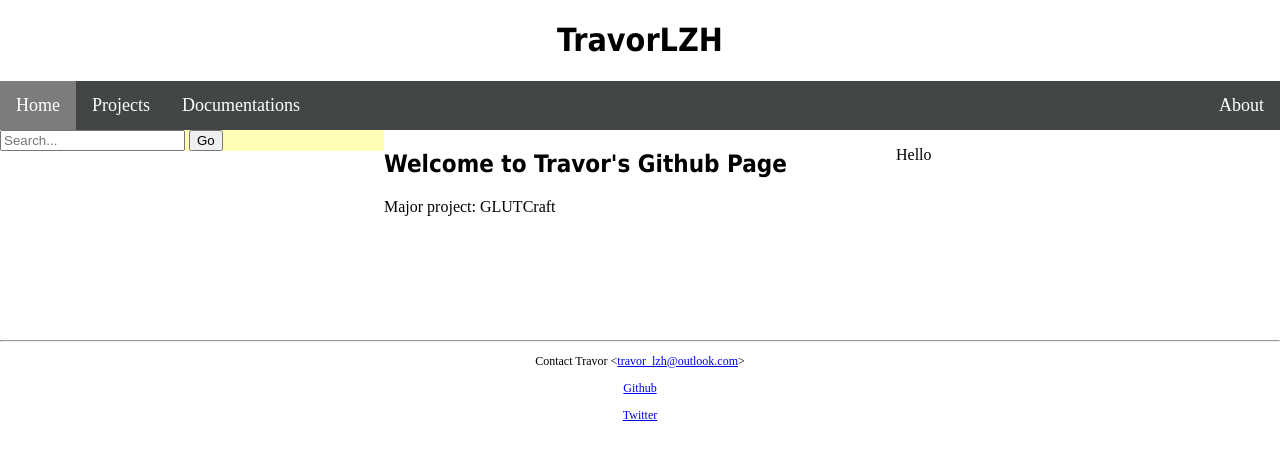
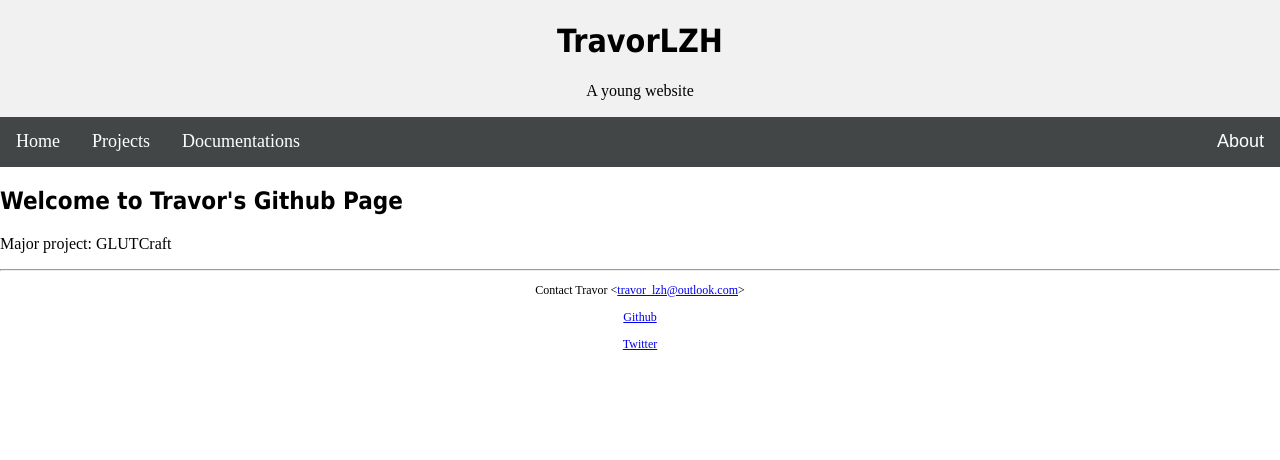
Before and after one commit to TravorLZH/travorlzh.github.io-old, a Jekyll site: the page built from index.html, in a window 1280 px wide. Shown: the top 460 px of the page. Built offline with Jekyll 4.4.1, drawn with Linux system fonts in a browser that asks for light colours.

Commit message:
Updated navigation bar

```diff
--- a/_layouts/default.html
+++ b/_layouts/default.html
@@ -5,18 +5,30 @@
 		<link rel="icon" href="../assets/icons/favicon.ico"/>
 		<link rel="shortcut icon" href="../assets/icons/favicon.ico"/>
 		<link rel="stylesheet" href="../assets/css/styles.css"/>
+		<script type="text/javascript">
+			function drop(){
+				console.log("Clicked");
+				var dropdown=document.getElementsByClassName("dropdown-content")[0];
+				if(dropdown.getAttribute("show")=="false"){
+					dropdown.setAttribute("show","true");
+				}else if(dropdown.getAttribute("show")=="true"){
+					dropdown.setAttribute("show","false");
+				}
+			}
+		</script>
 	</head>
 	<body>
 		<div class="header">
 			<h1>TravorLZH</h1>
+			<p>A young website</p>
 		</div>
 		<div id="nav" class="navbar">
 			<a href="#" id="">Home</a>
 			<a href="#" id="">Projects</a>
 			<a href="#" id="">Documentations</a>
 			<div class="dropdown">
-				About
-				<div class="dropdown-content">
+				<button class="dropbtn" onclick="drop()">About</button>
+				<div class="dropdown-content" show="false">
 					<a href="#" id="">Contact</a><br/>
 					<a href="#" id="">Github Site</a><br/>
 				</div>
@@ -24,22 +36,11 @@
 		</div>
 		<script type="text/javascript">
 			var nav=document.getElementsByClassName("navbar");
-			nav[0].children[{{page.nav}}].id="active";
+			//nav[0].children[{{page.nav}}].id="active";
 		</script>
-		<div class="row">
-			<div class="siderleft">
-				<form name="searchfrm">
-					<input type="text" name="s" placeholder="Search..."/>
-					<input type="submit" value="Go"/>
-				</form>
-			</div>
-			<div class="content">
-				<h2>{{page.mtitle}}</h2>
-				{{ content }}
-			</div>
-			<div class="siderright">
-				<p>Hello</p>
-			</div>
+		<div class="content">
+			<h2>{{page.mtitle}}</h2>
+			{{ content }}
 		</div>
 		<hr/>
 		<div class="footer">
--- a/assets/css/styles.css
+++ b/assets/css/styles.css
@@ -8,30 +8,10 @@
 	font-family: Tahoma;
 	font-weight: bold;
 }
-.row:after{
-	height: 100px;
-	content:"";
-	display: table;
-	clear: both;
-}
-.siderleft{
-	width: 30%;
-	float:left;
-	background-color: #fffdb7;
-	height: 100%;
-}
-.content{
-	width: 40%;
-	float:left;
-	height: 100%;
-}
-.siderright{
-	width: 30%;
-	float: right;
-	height: 100%;
-}
 .header {
 	text-align: center;
+	background-color: #f1f1f1;
+	padding: 1px;
 }
 .footer {
 	font-size: 12px;
@@ -46,7 +26,7 @@
 	background-color: #434647;
 }
 #active{
-	background-color: #7c7c7c;
+	background-color: green;
 	color: white;
 }
 .navbar a{
@@ -54,37 +34,47 @@
 	display: block;
 	font-size: 18px;
 	text-decoration: none;
+	height: 50px;
 	color: white;
 	padding: 14px 16px;
 	background-color: #434647;
 }
 .dropdown-content{
 	position: absolute;
-	display:none;
+	display: none;
+	margin-top: 50px;
 	overflow: hidden;
+	min-width: 160px;
 	text-decoration: none;
 	color: white;
-	right: 8px;
-	padding-top: 14px;
+	right: 0;
 	z-index: 1;
 }
 .dropdown-content a{
 	display: block;
-	width: 100px;
+	width: 200px;
 	text-align: center;
 	padding: 14px 16px;
 }
-.dropdown{
-	display: inline-block;
+.dropbtn{
+	border: 0;
+	font-size: 18px;
+	height: 50px;
 	float: right;
+	text-align: right;
+	display: block;
 	font-size: 18px;
 	color: white;
 	padding: 14px 16px;
 	background-color: #434647;
 }
-.dropdown:hover .dropdown-content{
-	float: right;
-	display:block;
+.dropbtn:hover{
+	background-color: black;
+}
+.dropdown-content[show='true']{
+	position: absolute;
+	margin-top: 50px;
+	display: block;
 }
 .navbar a:hover:not(#active){
 	background-color: black;
```
